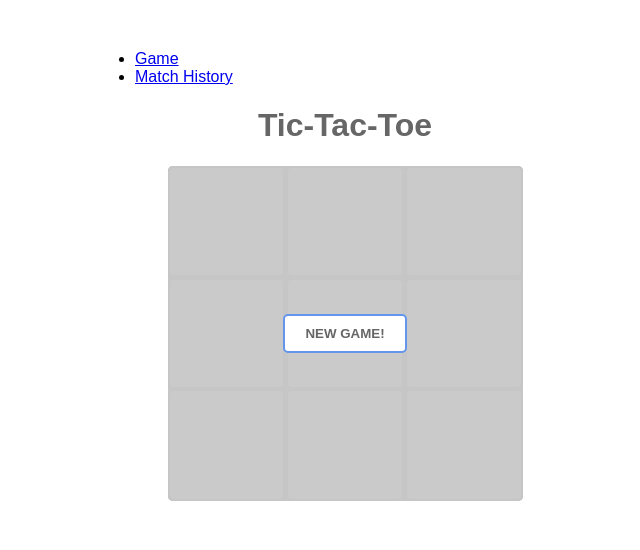
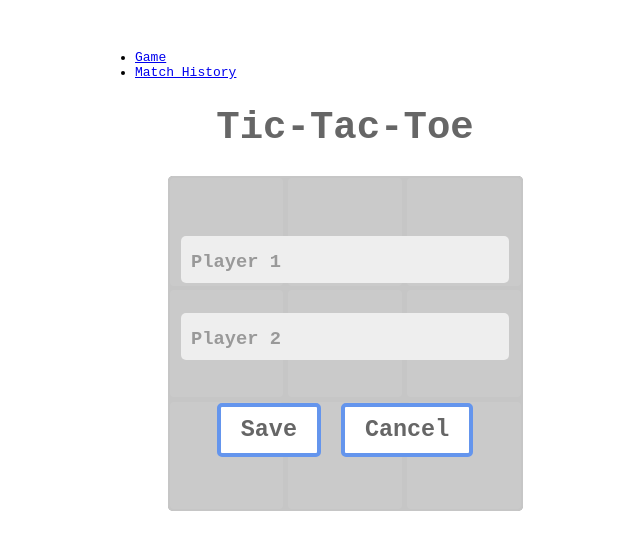
Before and after one commit to sjBao/tic-tac-toe, a React (Create React App) app in the folder client/: page / in a window 1280 px wide. Shown: the top 550 px of the page, without its empty margins (295-935 px from the left). Built offline with nearby package versions, Linux system fonts and the light colour scheme.

Commit message:
Add styling for forms.
Add styling for forms and touch up buttons

```diff
--- a/client/src/index.css
+++ b/client/src/index.css
@@ -1,10 +1,16 @@
 body {
   margin: 0;
   padding: 0;
-  font-family: sans-serif;
+  font-family: monospace;
 }
 
 h1 {
+  font-size: 3em;
   color: #666;
   text-align: center;
 }
+
+button {
+  font-size: 1.5em;
+  font-family: monospace;
+}
--- /dev/null
+++ b/client/src/pages/Game/GameForm.css
@@ -0,0 +1,37 @@
+form {
+  font-size: 1.2em;
+  text-align: center;
+}
+
+.input-section input {
+  font-size: 1.2em;
+  font-weight: bold;
+  margin: 15px 0;
+  padding: 10px;
+  background: #EEE;
+  border: none;
+  border-radius: 5px;
+  outline: none;
+  transition: 0.3s;
+}
+
+.input-section input::placeholder {
+  color: #999;
+  font-family: monospace;
+}
+
+#player1:focus {
+  box-shadow: 0 2px 5px cornflowerblue;
+}
+
+#player2:focus {
+  box-shadow: 0 2px 5px indianred;
+}
+
+#player1 {
+  color: royalblue;
+}
+
+#player2 {
+  color: maroon;
+}
--- a/client/src/pages/Game/GameForm.js
+++ b/client/src/pages/Game/GameForm.js
@@ -1,4 +1,5 @@
 import React, { Component } from 'react';
+import './GameForm.css'
 
 class GameForm extends Component {
 
@@ -31,18 +32,31 @@ class GameForm extends Component {
     let { cancelForm } = this.props;
     return(
       <form onSubmit={this.handleSubmit}>
-        <label htmlFor="player1">Player1</label>
-        <input id="player1" type="text" name="player1" ref="player1"/>
+        <div className="input-section">
+          <input
+            id="player1"
+            type="text"
+            name="player1"
+            ref="player1"
+            placeholder="Player 1"
+          />
+          <input
+            placeholder="Player 2"
+            id="player2"
+            type="text"
+            name="player2"
+            ref="player2"/>
+        </div>
         <br/>
-        <br/>
-        <label htmlFor="player2">Player2</label>
-        <input id="player2" type="text" name="player2" ref="player2"/>
-        <br/>
-        <button type="submit">Save!</button>
-        <button type="button" onClick={cancelForm}>Cancel</button>
+        <button type="submit">Save</button>
+        <button
+          className="cancel"
+          type="button"
+          onClick={cancelForm}>
+          Cancel
+        </button>
       </form>
     )
   }
 }
-
 export default GameForm;
--- a/client/src/pages/game/Game.css
+++ b/client/src/pages/game/Game.css
@@ -58,13 +58,12 @@
 
 .game-menu.true button {
   position: relative;
-  border: 2px solid cornflowerblue;
+  border: 4px solid cornflowerblue;
   background: white;
   color: #666;
   border-radius: 5px;
   padding: 10px 20px;
   margin: 10px;
-  text-transform: uppercase;
   font-weight: bold;
   transition: 0.3s
 }
@@ -76,14 +75,13 @@
 }
 
 .forfeit {
-  border: 2px solid goldenrod;
+  border: 4px solid goldenrod;
   background: white;
   border-radius: 5px;
   color: #666;
   display: block;
   padding: 10px 20px;
   margin: 0 auto;
-  text-transform: uppercase;
   font-weight: bold;
   transition: 0.3s;
 }
--- a/client/src/pages/game/GameMenu.js
+++ b/client/src/pages/game/GameMenu.js
@@ -3,7 +3,7 @@ import GameForm from './GameForm';
 
 class GameMenu extends Component {
   state = {
-    submittingResults: false,
+    submittingResults: true,
   }
 
   toggleForm = () => {
```
